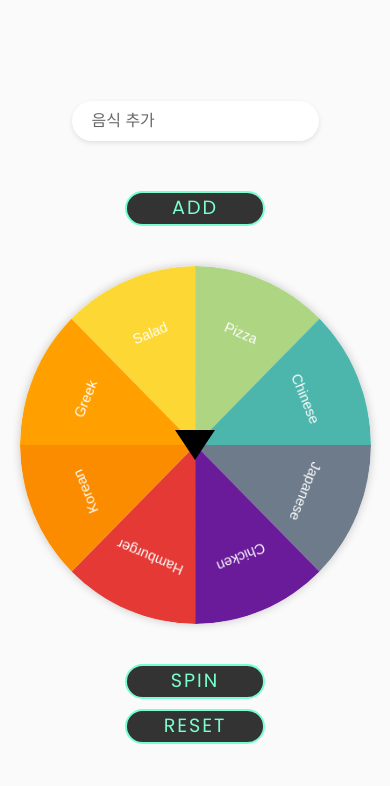
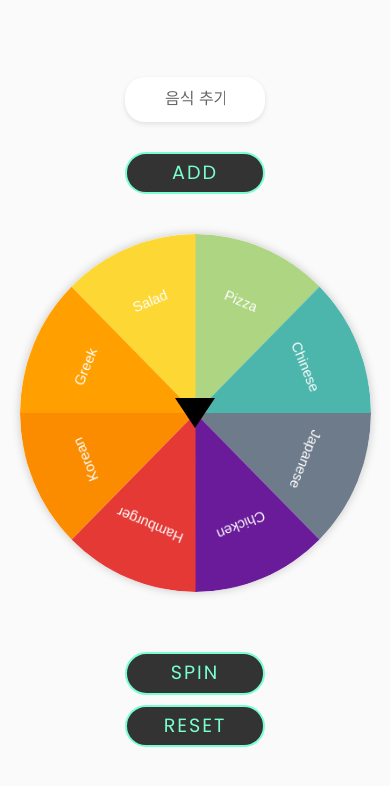
Before and after one commit to davidminq/foulette, a plain HTML site: page index.html in a window 390 px wide. Drawn offline with nearby package versions, Linux system fonts and the light colour scheme.

Commit message:
실패 6트

```diff
--- a/index.html
+++ b/index.html
@@ -180,61 +180,6 @@
 
     #spin {
       margin-bottom: 10px;
-    }
-
-
-    #spin {
-      margin-bottom: 10px;
-    }
-
-    @media (max-width: 480px) {
-      /* Override button width for mobile */
-      :root {
-        --btn-w: 90vw;
-      }
-      .btn {
-        width: 90vw;
-        max-width: 400px;
-        height: 35px;
-        line-height: 35px;
-        font-size: 1.1em;
-        margin: 10px auto;
-        display: flex;
-        align-items: center;
-        justify-content: center;
-        position: relative;
-        overflow: hidden;
-      }
-      .btn span {
-        margin-top: 0;
-        line-height: 1;
-        position: relative;
-        z-index: 2;
-      }
-      .dot {
-        width: 20px;
-        height: 20px;
-      }
-      .dot:after {
-        left: calc(50% - 4px);
-        top: calc(50% - 4px);
-        height: 8px;
-        width: 8px;
-      }
-      /* Input field full width */
-      #menu-input {
-        width: 90vw;
-        max-width: 400px;
-        height: 40px;
-        margin: 20px auto;
-        padding: 0 20px;
-      }
-      /* Wheel container adjusts width */
-      #wrapper {
-        width: 90vw;
-        max-width: 400px;
-        margin: 20px auto;
-      }
     }
 
     /* SVG Button Styles */
```
